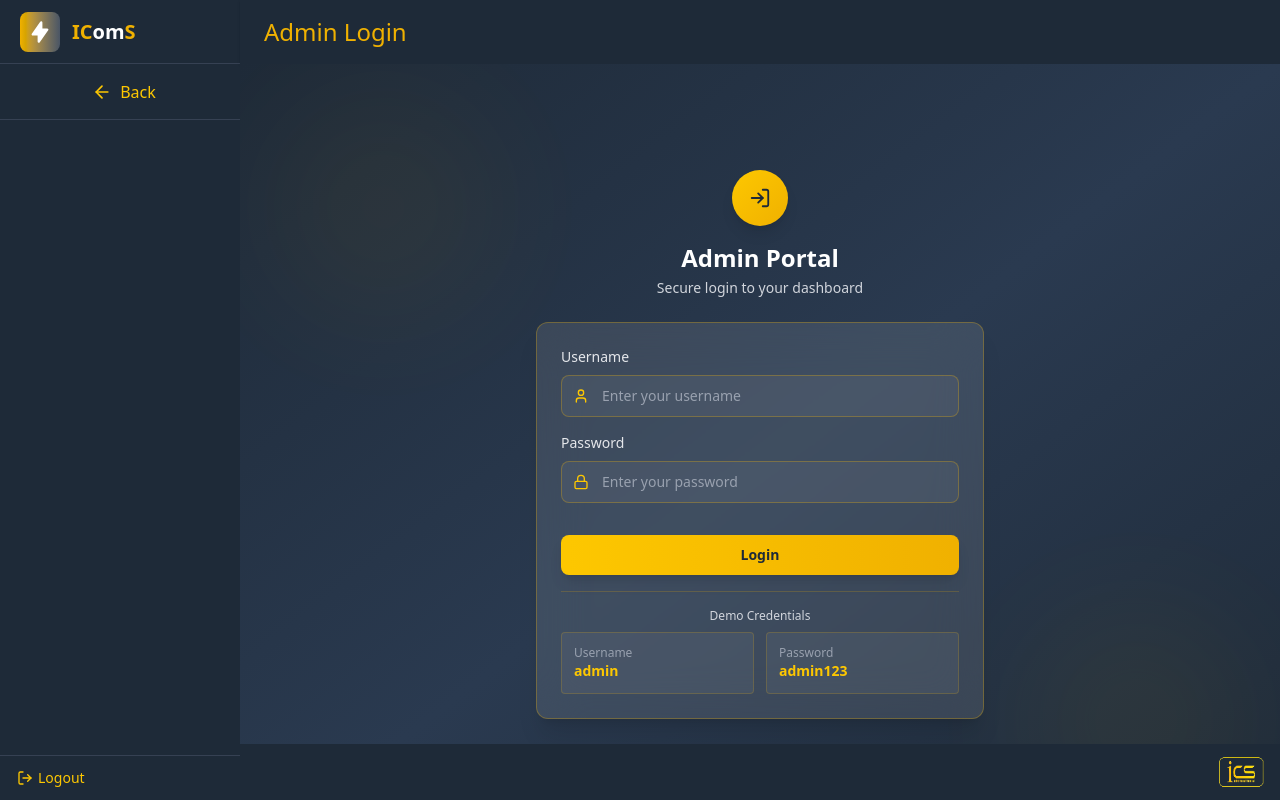
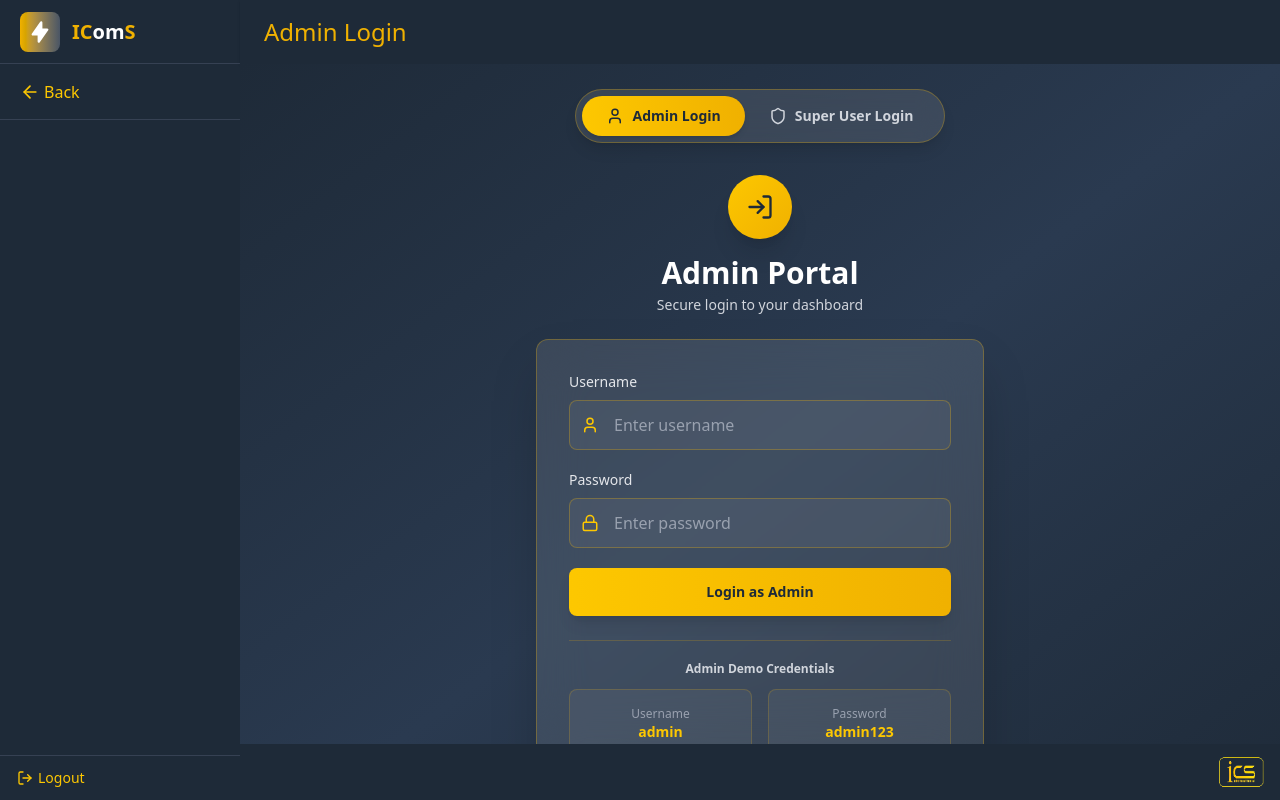
Before and after one commit to shakthi2230/icms-Frontend-new, a React (Vite) app: page /admin-login in a window 1280 px wide. Built offline with nearby package versions, Linux system fonts and the light colour scheme.

Commit message:
end user added diffrent ways

```diff
--- a/src/components/Layouts/HomeLayout.jsx
+++ b/src/components/Layouts/HomeLayout.jsx
@@ -8,7 +8,7 @@ function HomeLayout() {
     logo: { name: "IComS", href: "/", color: "yellow" },
     menuItems: [
       { label: "Admin Login", icon: LogIn, href: "/admin-login" },
-      { label: "Super User Login", icon: LogIn, href: "/admin-login" },
+      // { label: "Super User Login", icon: LogIn, href: "/admin-login" },
       { label: "Project Login", icon: LogIn, href: "/project-login" },
     ],
     footerItems: [{ label: "", icon: LogOut, href: "#" }],
--- a/src/components/Sidebar.jsx
+++ b/src/components/Sidebar.jsx
@@ -16,16 +16,17 @@ export default function Sidebar({ config }) {
       <LogoArea logo={logo} />
 
       {/* Back Button - centered above logo */}
-      <div className="flex justify-center items-center h-14 border-b border-gray-700">
+      <div className="px-3 flex  items-center h-14 border-b border-gray-700">
         <button
           onClick={handleBack}
-          className="p-2 rounded-lg hover:bg-gray-700 transition-colors"
+          className="flex items-center gap-1 p-2 rounded-lg hover:bg-gray-700 transition-colors"
           title="Back"
         >
           <ArrowLeft size={20} className="text-yellow-400" />
+          <span>Back</span>
         </button>
-        Back
       </div>
+
 
       {/* Menu */}
       <div className="flex flex-col flex-1 mt-4 sm:mt-6 gap-3 sm:gap-4 px-3 sm:px-4 text-xs sm:text-sm overflow-y-auto">
--- a/src/pages/logins/AdminLogin.jsx
+++ b/src/pages/logins/AdminLogin.jsx
@@ -1,10 +1,10 @@
 import { useState, useEffect } from "react";
 import { useNavigate } from "react-router-dom";
-import { Lock, User, LogIn, AlertCircle } from "lucide-react";
-import axios from "axios";
+import { Lock, User, LogIn, AlertCircle, Shield } from "lucide-react";
 import useAdminStore from "../../context/AdminContext";
 
 export default function AdminLogin() {
+  const [isSuperUser, setIsSuperUser] = useState(false); // false = Admin, true = Super User
   const [username, setUsername] = useState("");
   const [password, setPassword] = useState("");
   const [error, setError] = useState("");
@@ -12,12 +12,11 @@ export default function AdminLogin() {
   const [isCheckingAuth, setIsCheckingAuth] = useState(true);
   const navigate = useNavigate();
 
-  // Check if already authenticated on component mount
+  // Check if already authenticated
   useEffect(() => {
     const checkAuthentication = () => {
       try {
         const { isAuthenticated } = useAdminStore.getState();
-
         if (isAuthenticated) {
           navigate("/admin-dashboard");
         }
@@ -27,14 +26,12 @@ export default function AdminLogin() {
         setIsCheckingAuth(false);
       }
     };
-
     checkAuthentication();
   }, [navigate]);
 
   const handleSubmit = async (e) => {
     e.preventDefault();
 
-    // Basic validation
     if (!username.trim() || !password.trim()) {
       setError("Please enter both username and password");
       return;
@@ -44,32 +41,29 @@ export default function AdminLogin() {
     setError("");
 
     try {
-      // Simple static login check
-      if (username === "admin" && password === "admin123") {
-        useAdminStore.getState().login({
-          isAuthenticated: true,
-        });
-
+      // Admin Login Credentials
+      if (!isSuperUser && username === "admin" && password === "admin123") {
+        useAdminStore.getState().login({ isAuthenticated: true, role: "admin" });
         navigate("/admin-dashboard");
-        return; // stop execution after redirect
+        return;
       }
 
-      // If credentials don't match
-      setError("Invalid username or password");
+      // Super User Login Credentials
+      if (isSuperUser && username === "superuser" && password === "super123") {
+        useAdminStore.getState().login({ isAuthenticated: true, role: "superuser" });
+        navigate("/admin-dashboard");
+        return;
+      }
 
+      setError("Invalid credentials for selected login type");
     } catch (error) {
-      console.error("Login error:", error);
-      setError(
-        error?.response?.data?.message ||
-        error?.message ||
-        "Invalid username or password"
-      );
+      setError("Login failed. Please try again.");
     } finally {
       setIsLoading(false);
     }
   };
 
-  // Show loading while checking authentication
+  // Loading screen while checking auth
   if (isCheckingAuth) {
     return (
       <div className="flex items-center justify-center bg-gradient-to-br from-[#1E2A38] via-[#2a3a50] to-[#1E2A38] min-h-screen">
@@ -86,115 +80,129 @@ export default function AdminLogin() {
 
   return (
     <div className="flex items-center justify-center bg-gradient-to-br from-[#1E2A38] via-[#2a3a50] to-[#1E2A38] relative overflow-hidden p-3 min-h-screen">
-      {/* Decorative Elements */}
-      <div className="absolute top-8 left-8 w-56 h-56 bg-yellow-500 opacity-5 rounded-full blur-3xl"></div>
-      <div className="absolute bottom-8 right-8 w-56 h-56 bg-yellow-400 opacity-5 rounded-full blur-3xl"></div>
+      <div className="relative z-10 w-full max-w-md">
+        {/* Toggle Switch */}
+        <div className="flex justify-center mb-8">
+          <div className="bg-white/10 backdrop-blur-md rounded-full p-1.5 flex items-center border border-yellow-500/30 shadow-lg">
+            <button
+              onClick={() => setIsSuperUser(false)}
+              className={`px-6 py-2.5 rounded-full text-sm font-semibold transition-all duration-300 flex items-center gap-2 ${
+                !isSuperUser
+                  ? "bg-gradient-to-r from-yellow-400 to-yellow-500 text-[#1E2A38] shadow-md"
+                  : "text-gray-300"
+              }`}
+            >
+              <User size={18} />
+              Admin Login
+            </button>
+            <button
+              onClick={() => setIsSuperUser(true)}
+              className={`px-6 py-2.5 rounded-full text-sm font-semibold transition-all duration-300 flex items-center gap-2 ${
+                isSuperUser
+                  ? "bg-gradient-to-r from-yellow-400 to-yellow-500 text-[#1E2A38] shadow-md"
+                  : "text-gray-300"
+              }`}
+            >
+              <Shield size={18} />
+              Super User Login
+            </button>
+          </div>
+        </div>
 
-      <div className="relative z-10 w-full max-w-md">
-        {/* Logo/Header Section */}
+        {/* Header */}
         <div className="text-center mb-6">
-          <div className="inline-flex items-center justify-center w-14 h-14 rounded-full bg-gradient-to-br from-yellow-400 to-yellow-500 shadow-lg mb-4">
-            <LogIn size={22} className="text-[#1E2A38]" />
+          <div className="inline-flex items-center justify-center w-16 h-16 rounded-full bg-gradient-to-br from-yellow-400 to-yellow-500 shadow-xl mb-4">
+            {isSuperUser ? (
+              <Shield size={28} className="text-[#1E2A38]" />
+            ) : (
+              <LogIn size={28} className="text-[#1E2A38]" />
+            )}
           </div>
-          <h1 className="text-2xl font-bold text-white mb-1">Admin Portal</h1>
-          <p className="text-gray-300 text-sm">Secure login to your dashboard</p>
+          <h1 className="text-3xl font-bold text-white mb-1">
+            {isSuperUser ? "Super User Portal" : "Admin Portal"}
+          </h1>
+          <p className="text-gray-300 text-sm">
+            {isSuperUser ? "Highest privilege access" : "Secure login to your dashboard"}
+          </p>
         </div>
 
         {/* Login Card */}
-        <div className="bg-white/10 backdrop-blur-xl border border-yellow-500/30 rounded-xl shadow-xl p-6 space-y-4">
-          <form onSubmit={handleSubmit} className="space-y-4" autoComplete="off">
-            {/* Username Field */}
+        <div className="bg-white/10 backdrop-blur-xl border border-yellow-500/30 rounded-xl shadow-2xl p-8 space-y-6">
+          <form onSubmit={handleSubmit} className="space-y-5" autoComplete="off">
+            {/* Username */}
             <div className="space-y-2">
-              <label className="block text-sm font-medium text-gray-200">
-                Username
-              </label>
+              <label className="block text-sm font-medium text-gray-200">Username</label>
               <div className="relative">
-                <User
-                  size={16}
-                  className="absolute left-3 top-1/2 transform -translate-y-1/2 text-yellow-400"
-                />
+                <User size={18} className="absolute left-3 top-1/2 -translate-y-1/2 text-yellow-400" />
                 <input
                   type="text"
-                  placeholder="Enter your username"
-                  className="w-full pl-10 pr-3 py-2.5 bg-white/5 border border-yellow-500/30 rounded-lg text-white placeholder-gray-400 text-sm focus:outline-none focus:ring-2 focus:ring-yellow-400 focus:border-transparent transition duration-200"
+                  placeholder="Enter username"
+                  className="w-full pl-11 pr-4 py-3 bg-white/5 border border-yellow-500/30 rounded-lg text-white placeholder-gray-400 focus:outline-none focus:ring-2 focus:ring-yellow-400 transition"
                   value={username}
                   onChange={(e) => setUsername(e.target.value)}
                   disabled={isLoading}
-                  autoComplete="off"
-                  autoCorrect="off"
-                  spellCheck="false"
                 />
               </div>
             </div>
 
-            {/* Password Field */}
+            {/* Password */}
             <div className="space-y-2">
-              <label className="block text-sm font-medium text-gray-200">
-                Password
-              </label>
+              <label className="block text-sm font-medium text-gray-200">Password</label>
               <div className="relative">
-                <Lock
-                  size={16}
-                  className="absolute left-3 top-1/2 transform -translate-y-1/2 text-yellow-400"
-                />
+                <Lock size={18} className="absolute left-3 top-1/2 -translate-y-1/2 text-yellow-400" />
                 <input
                   type="password"
-                  placeholder="Enter your password"
-                  className="w-full pl-10 pr-3 py-2.5 bg-white/5 border border-yellow-500/30 rounded-lg text-white placeholder-gray-400 text-sm focus:outline-none focus:ring-2 focus:ring-yellow-400 focus:border-transparent transition duration-200"
+                  placeholder="Enter password"
+                  className="w-full pl-11 pr-4 py-3 bg-white/5 border border-yellow-500/30 rounded-lg text-white placeholder-gray-400 focus:outline-none focus:ring-2 focus:ring-yellow-400 transition"
                   value={password}
                   onChange={(e) => setPassword(e.target.value)}
                   disabled={isLoading}
-                  autoComplete="off"
-  autoCorrect="off"
-  spellCheck="false"
                 />
               </div>
             </div>
 
-            {/* Error Message */}
+            {/* Error */}
             {error && (
               <div className="flex items-center gap-2 p-3 bg-red-500/10 border border-red-500/30 rounded-lg">
-                <AlertCircle size={16} className="text-red-400 flex-shrink-0" />
+                <AlertCircle size={18} className="text-red-400" />
                 <p className="text-red-300 text-sm">{error}</p>
               </div>
             )}
 
-            {/* Login Button */}
+            {/* Submit Button */}
             <button
               type="submit"
               disabled={isLoading}
-              className="w-full py-2.5 bg-gradient-to-r from-yellow-400 to-yellow-500 text-[#1E2A38] font-bold rounded-lg hover:from-yellow-300 hover:to-yellow-400 transition duration-200 transform hover:scale-105 shadow-lg disabled:opacity-50 disabled:cursor-not-allowed mt-4 text-sm"
+              className="w-full py-3.5 bg-gradient-to-r from-yellow-400 to-yellow-500 text-[#1E2A38] font-bold rounded-lg hover:from-yellow-300 hover:to-yellow-400 transform hover:scale-105 transition shadow-lg disabled:opacity-60 text-sm"
             >
-              {isLoading ? (
-                <span className="flex items-center justify-center gap-2">
-                  <div className="w-4 h-4 border-2 border-[#1E2A38] border-t-transparent rounded-full animate-spin"></div>
-                  Logging in...
-                </span>
-              ) : (
-                "Login"
-              )}
+              {isLoading ? "Logging in..." : "Login as " + (isSuperUser ? "Super User" : "Admin")}
             </button>
           </form>
 
           {/* Demo Credentials */}
-          <div className="pt-4 border-t border-yellow-500/20">
-            <p className="text-gray-300 text-xs text-center mb-2">Demo Credentials</p>
-            <div className="grid grid-cols-2 gap-3 text-xs">
-              <div className="bg-white/5 p-3 rounded border border-yellow-500/20">
+          <div className="pt-5 border-t border-yellow-500/20">
+            <p className="text-gray-300 text-xs text-center mb-3 font-semibold">
+              {isSuperUser ? "Super User" : "Admin"} Demo Credentials
+            </p>
+            <div className="grid grid-cols-2 gap-4 text-sm">
+              <div className="bg-white/5 p-4 rounded-lg border border-yellow-500/20 text-center">
                 <p className="text-gray-400 text-xs">Username</p>
-                <p className="text-yellow-400 font-semibold text-sm">admin</p>
+                <p className="text-yellow-400 font-bold">
+                  {isSuperUser ? "superuser" : "admin"}
+                </p>
               </div>
-              <div className="bg-white/5 p-3 rounded border border-yellow-500/20">
+              <div className="bg-white/5 p-4 rounded-lg border border-yellow-500/20 text-center">
                 <p className="text-gray-400 text-xs">Password</p>
-                <p className="text-yellow-400 font-semibold text-sm">admin123</p>
+                <p className="text-yellow-400 font-bold">
+                  {isSuperUser ? "super123" : "admin123"}
+                </p>
               </div>
             </div>
           </div>
         </div>
 
-        {/* Footer */}
-        <p className="text-center text-gray-400 text-xs mt-6">
-          © 2025 Admin Panel. All rights reserved.
+        <p className="text-center text-gray-400 text-xs mt-8">
+          © 2025 Admin Panel • {isSuperUser ? "Super User Mode Active" : "Admin Mode"}
         </p>
       </div>
     </div>
--- a/src/pages/logins/ProjectLogin.jsx
+++ b/src/pages/logins/ProjectLogin.jsx
@@ -28,8 +28,8 @@ export default function ProjectLogin() {
   return (
     <div className="w-full h-full flex items-center justify-center bg-gradient-to-br from-[#1E2A38] via-[#2a3a50] to-[#1E2A38] relative overflow-hidden">
       {/* Decorative Elements */}
-      <div className="absolute top-0 left-0 w-64 h-64 sm:w-96 sm:h-96 bg-yellow-500 opacity-5 rounded-full blur-3xl"></div>
-      <div className="absolute bottom-0 right-0 w-64 h-64 sm:w-96 sm:h-96 bg-yellow-400 opacity-5 rounded-full blur-3xl"></div>
+      {/* <div className="absolute top-0 left-0 w-64 h-64 sm:w-96 sm:h-96 bg-yellow-500 opacity-5 rounded-full blur-3xl"></div>
+      <div className="absolute bottom-0 right-0 w-64 h-64 sm:w-96 sm:h-96 bg-yellow-400 opacity-5 rounded-full blur-3xl"></div> */}
 
       <div className="relative z-10 w-full max-w-md px-4 sm:px-6">
         {/* Logo/Header Section */}
```
